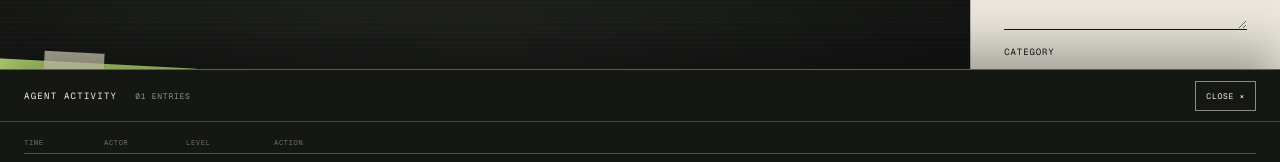
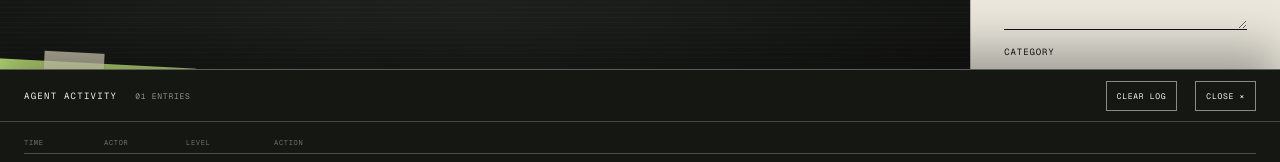
Before and after one commit to aletheia/the-daily-wall, a Next.js app: page / in a window 1280 px wide. Both pictures are taken after a click on the button "OPEN LOGS". Shown: the part 427-589 px from the top of the page. Built offline with nearby package versions, Linux system fonts and the light colour scheme.

Commit message:
Add a clear activity log control

```diff
--- a/app/globals.css
+++ b/app/globals.css
@@ -138,6 +138,8 @@ button.fact-badge:hover { transform: translateY(-1px); box-shadow: 0 0 0 2px rgb
 .agent-log-panel > header b { color: #8f9286; font: 8px var(--font-geist-mono), monospace; letter-spacing: .09em; }
 .agent-log-panel > header button { height: 30px; padding: 0 10px; border: 1px solid rgba(255,255,255,.5); background: transparent; color: inherit; font: 8px var(--font-geist-mono), monospace; letter-spacing: .09em; }
 .agent-log-panel > header button:hover { background: var(--paper); color: var(--ink); }
+.agent-log-panel > header button:disabled { opacity: .35; cursor: default; background: transparent; color: inherit; }
+.log-header-actions { display: flex; gap: 7px; }
 .log-entries { padding: 8px 24px 22px; overflow-y: auto; }
 .log-columns, .log-entry { display: grid; grid-template-columns: 70px 72px 78px minmax(0, 1fr); align-items: baseline; gap: 10px; }
 .log-columns { padding: 8px 0 6px; border-bottom: 1px solid rgba(255,255,255,.24); color: #6f7169; font: 7px var(--font-geist-mono), monospace; letter-spacing: .1em; }
--- a/app/page.tsx
+++ b/app/page.tsx
@@ -246,6 +246,11 @@ export default function Home() {
     };
     commitLogs((current) => [...current, entry].slice(-100));
     return entry;
+  }, [commitLogs]);
+
+  const clearAgentLog = useCallback(() => {
+    commitLogs([]);
+    setLastEvent('Cleared agent activity log');
   }, [commitLogs]);
 
   const setBoardZoom = useCallback((value: number) => {
@@ -908,7 +913,7 @@ export default function Home() {
         </aside>
       </section>
       <section id="agent-log-panel" className={`agent-log-panel${logPanelOpen ? ' open' : ''}`} role="dialog" aria-label="Agent activity log" aria-hidden={!logPanelOpen}>
-        <header><div><span className="section-code">AGENT ACTIVITY</span><b>{String(agentLogs.length).padStart(2, '0')} ENTRIES</b></div><button type="button" onClick={() => setLogPanelOpen(false)} aria-label="Close agent log">CLOSE ×</button></header>
+        <header><div><span className="section-code">AGENT ACTIVITY</span><b>{String(agentLogs.length).padStart(2, '0')} ENTRIES</b></div><div className="log-header-actions"><button type="button" onClick={clearAgentLog} disabled={agentLogs.length === 0}>CLEAR LOG</button><button type="button" onClick={() => setLogPanelOpen(false)} aria-label="Close agent log">CLOSE ×</button></div></header>
         <div className="log-entries">
           {agentLogs.length === 0 && <p className="log-empty">No agent activity yet. Queue a fact check or import to begin.</p>}
           {agentLogs.length > 0 && <div className="log-columns" aria-hidden="true"><span>TIME</span><span>ACTOR</span><span>LEVEL</span><span>ACTION</span></div>}
```
